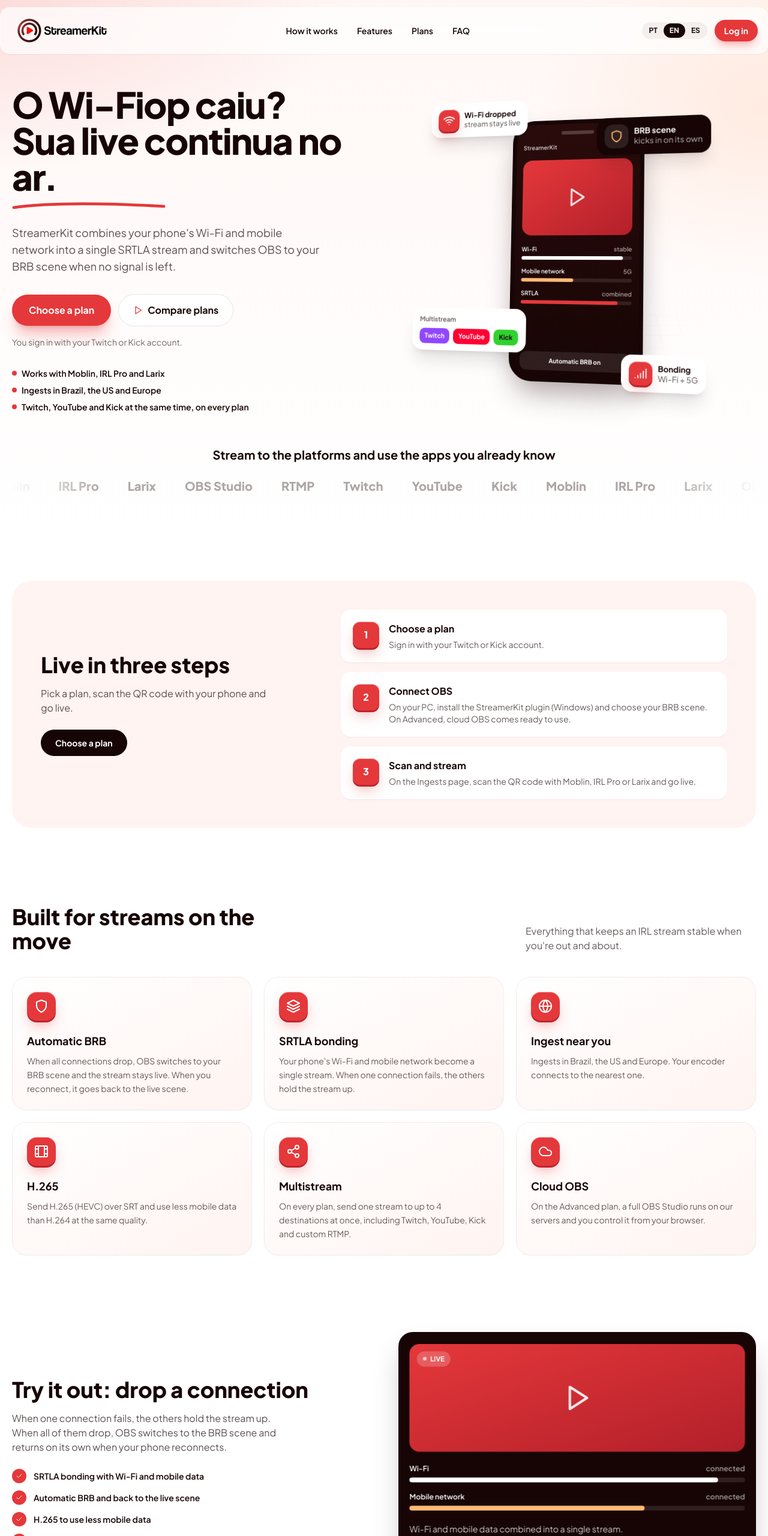
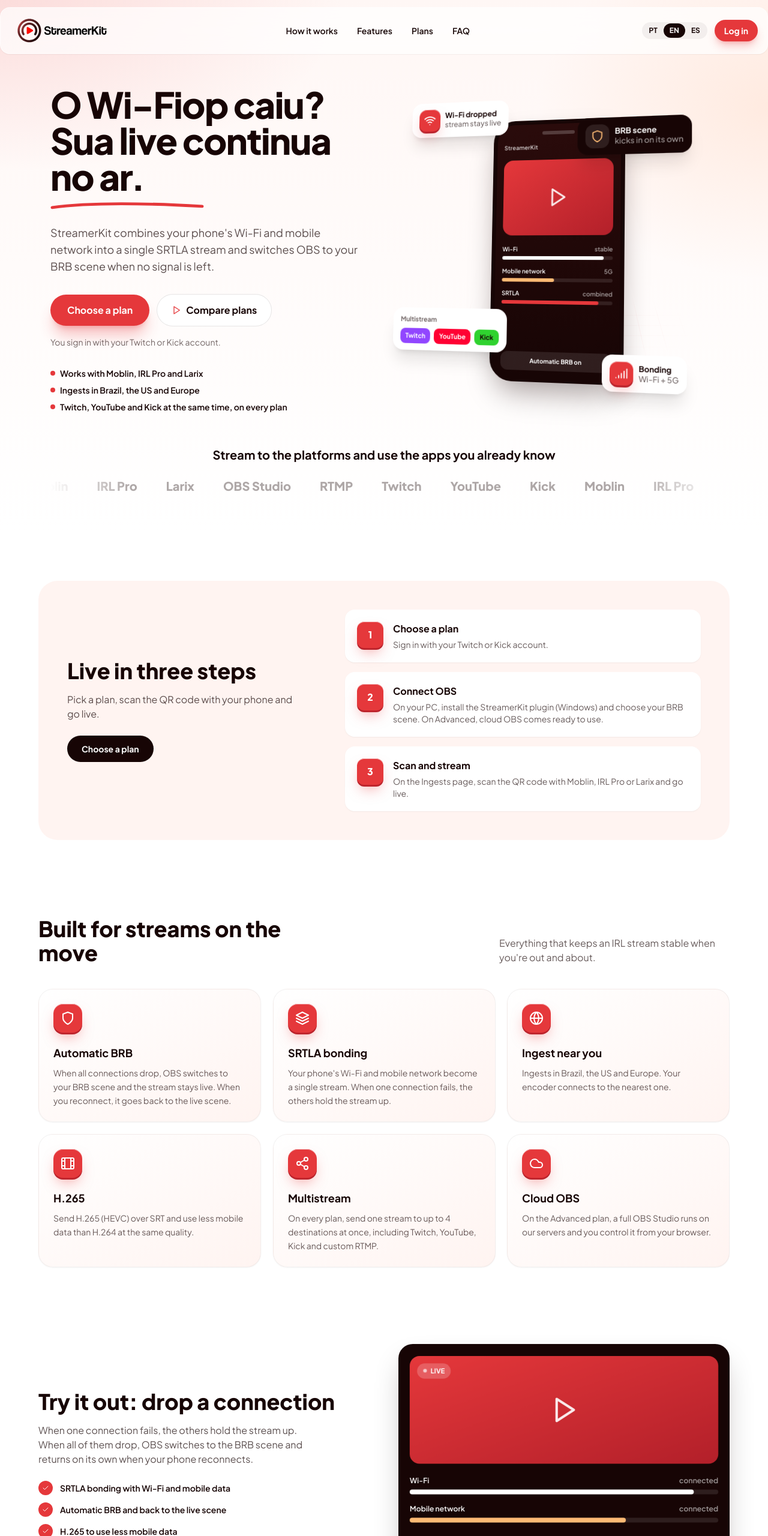
Before and after one commit to ricardobarbosa-dev/streamerkitwhite, a plain HTML site: page index.html in a window 1280 px wide. Shown: the top 2560 px of the page at 60% size. Drawn offline with nearby package versions, Linux system fonts and the light colour scheme.

Commit message:
Update max-w

```diff
--- a/index.html
+++ b/index.html
@@ -62,7 +62,7 @@
       <a href="#recursos" class="block py-2">Recursos</a>
       <a href="#pricing" class="block py-2">Planos</a>
       <a href="#faq" class="block py-2">Perguntas</a>
-      <a href="https://live.streamerkit.net" class="block py-2 text-brand">Entrar</a>
+      <!-- <a href="https://live.streamerkit.net" class="block py-2 text-brand">Entrar</a> -->
       <div class="lang-group flex sm:hidden w-fit mt-2 items-center rounded-full bg-ink/5 p-0.5 text-xs font-bold"
         role="group" aria-label="Idioma"><button class="lang-btn rounded-full px-2.5 py-1 transition"
           data-lang="pt">PT</button><button class="lang-btn rounded-full px-2.5 py-1 transition"
@@ -73,9 +73,10 @@
 
   <main id="main-content">
     <section class="hero-bg relative pt-28 pb-16 sm:pt-36">
-      <div class="mx-auto grid max-w-[1440px] items-center gap-10 px-5 lg:grid-cols-2">
+      <div class="mx-auto grid max-w-6xl 2xl:max-w-[1440px] items-center gap-10 px-5 lg:grid-cols-2">
         <div>
-          <h1 class="reveal text-4xl font-extrabold leading-[1.1] tracking-tight sm:text-5xl lg:text-6xl">O Wi-Fiop caiu?
+          <h1 class="reveal text-4xl font-extrabold leading-[1.1] tracking-tight sm:text-5xl lg:text-6xl">O Wi-Fiop
+            caiu?
             <br>
             Sua live continua no ar.
           </h1>
@@ -180,7 +181,7 @@
         </div>
       </div>
 
-      <div class="mx-auto mt-14 max-w-[1440px] px-5">
+      <div class="mx-auto mt-14 max-w-6xl 2xl:max-w-[1440px] px-5">
         <p class="reveal text-center text-lg font-bold sm:text-xl">Transmita para as plataformas e use os apps que você
           já conhece</p>
         <div class="reveal relative mt-6 overflow-hidden"
@@ -191,7 +192,7 @@
     </section>
 
     <section id="como-funciona" class="relative px-5 py-20">
-      <div class="mx-auto max-w-[1440px] rounded-[2rem] bg-soft p-6 sm:p-12">
+      <div class="mx-auto max-w-6xl 2xl:max-w-[1440px] rounded-[2rem] bg-soft p-6 sm:p-12">
         <div class="grid gap-10 lg:grid-cols-[1fr_1.4fr] lg:items-center">
           <div class="reveal reveal-l">
             <h2 class="text-3xl font-extrabold leading-tight sm:text-4xl">No ar em três passos</h2>
@@ -236,7 +237,7 @@
     </section>
 
     <section id="recursos" class="px-5 py-12">
-      <div class="mx-auto max-w-[1440px]">
+      <div class="mx-auto max-w-6xl 2xl:max-w-[1440px]">
         <div class="flex flex-col justify-between gap-4 sm:flex-row sm:items-end">
           <h2 class="reveal max-w-md text-3xl font-extrabold leading-tight sm:text-4xl">Feito para lives em movimento
           </h2>
@@ -248,7 +249,7 @@
     </section>
 
     <section class="px-5 py-20">
-      <div class="mx-auto grid max-w-[1440px] items-center gap-12 lg:grid-cols-2">
+      <div class="mx-auto grid max-w-6xl 2xl:max-w-[1440px] items-center gap-12 lg:grid-cols-2">
         <div class="reveal reveal-l">
           <h2 class="text-3xl font-extrabold leading-tight sm:text-4xl">Teste na prática: derrube uma conexão</h2>
           <p class="mt-4 max-w-md text-ink/70">Quando uma conexão falha, as outras seguram a live. Quando todas caem, o
@@ -329,7 +330,7 @@
     </section>
 
     <section id="faq" class="bg-ink px-5 py-20 text-white">
-      <div class="mx-auto grid max-w-[1440px] gap-12 lg:grid-cols-[1fr_1.3fr]">
+      <div class="mx-auto grid max-w-6xl 2xl:max-w-[1440px] gap-12 lg:grid-cols-[1fr_1.3fr]">
         <div class="reveal reveal-l">
           <div class="persp">
             <div class="tilt rounded-3xl bg-white/5 p-8 ring-1 ring-white/10">
@@ -353,7 +354,7 @@
   </main>
 
   <footer class="bg-ink px-5 pb-10 pt-4 text-white">
-    <div class="mx-auto max-w-[1440px] border-t border-white/10 pt-12">
+    <div class="mx-auto max-w-6xl 2xl:max-w-[1440px] border-t border-white/10 pt-12">
       <div class="grid gap-10 sm:grid-cols-2 lg:grid-cols-4">
         <div class="lg:col-span-2">
           <img src="https://streamerkit.net/assets/images/logo-horizontal-light.svg" alt="StreamerKit"
```
